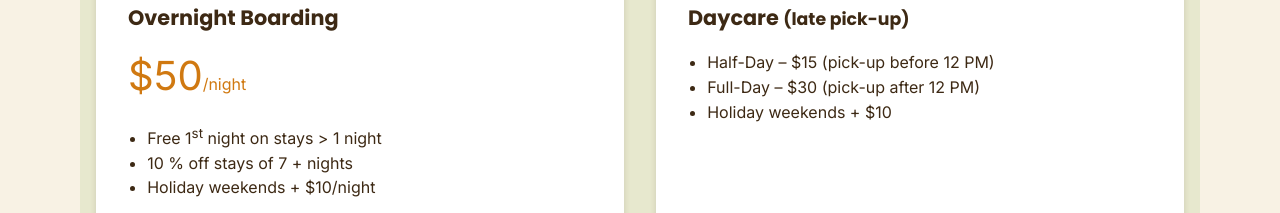
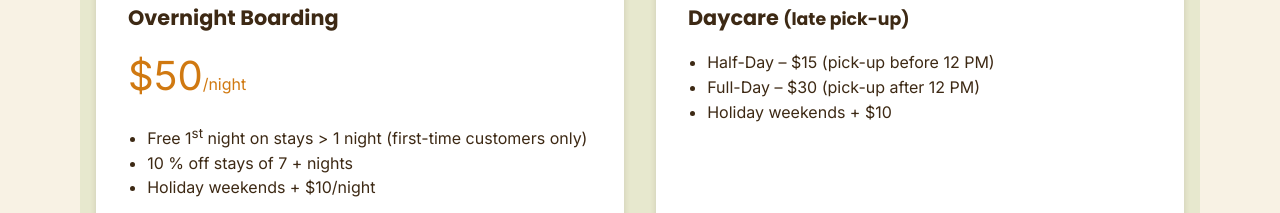
Before and after one commit to josesustaita/dog-sitting, a Next.js app: page / in a window 1280 px wide. Shown: the part 1420-1633 px from the top of the page. Built offline with nearby package versions, Linux system fonts and the light colour scheme.

Commit message:
update pricing

```diff
--- a/app/page.tsx
+++ b/app/page.tsx
@@ -109,7 +109,7 @@ export default function Home() {
                 $50<span>/night</span>
               </p>
               <ul>
-                <li>Free 1<sup>st</sup> night on stays&nbsp;&gt; 1 night</li>
+                <li>Free 1<sup>st</sup> night on stays&nbsp;&gt; 1 night (first-time customers only)</li>
                 <li>10&nbsp;% off stays of 7&nbsp;+ nights</li>
                 <li>Holiday&nbsp;weekends&nbsp;+&nbsp;$10/night</li>
               </ul>
```
